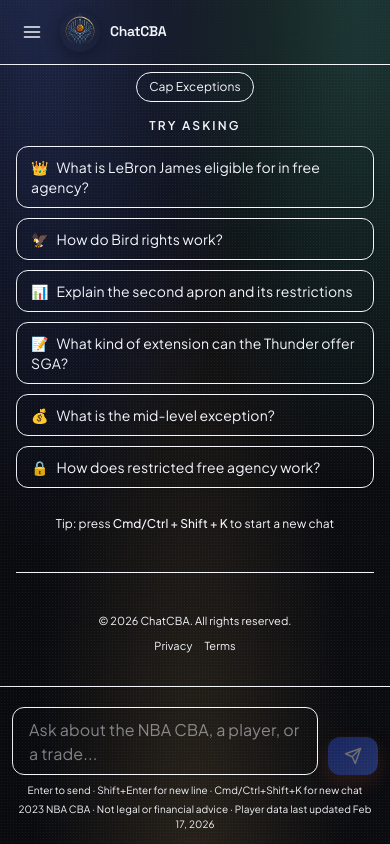
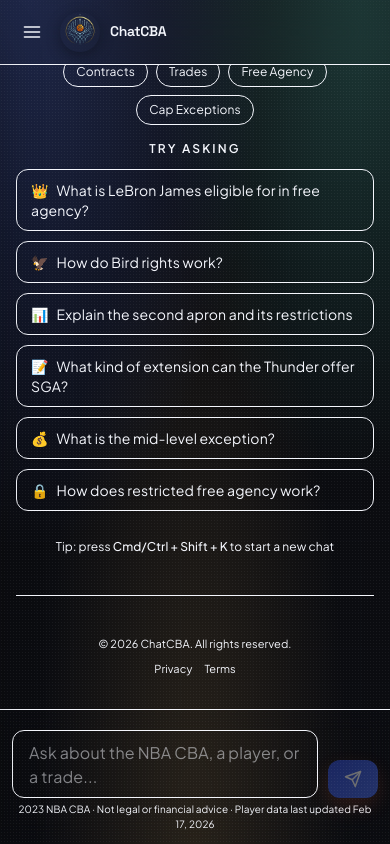
Before and after one commit to bvford/nba-cba-agent, a Next.js app: page / in a window 390 px wide. Built offline with nearby package versions, Linux system fonts and the light colour scheme.

Commit message:
Hide keyboard shortcut hint on mobile only

```diff
--- a/src/components/ChatInput.tsx
+++ b/src/components/ChatInput.tsx
@@ -116,7 +116,7 @@
           )}
         </button>
       </div>
-      <p className="text-center text-[10px] text-[--color-text-muted] mt-2">
+      <p className="hidden sm:block text-center text-[10px] text-[--color-text-muted] mt-2">
         Enter to send &middot; Shift+Enter for new line &middot; Cmd/Ctrl+Shift+K for new chat
       </p>
       <p className="text-center text-[10px] text-[--color-text-muted] mt-1">
```
